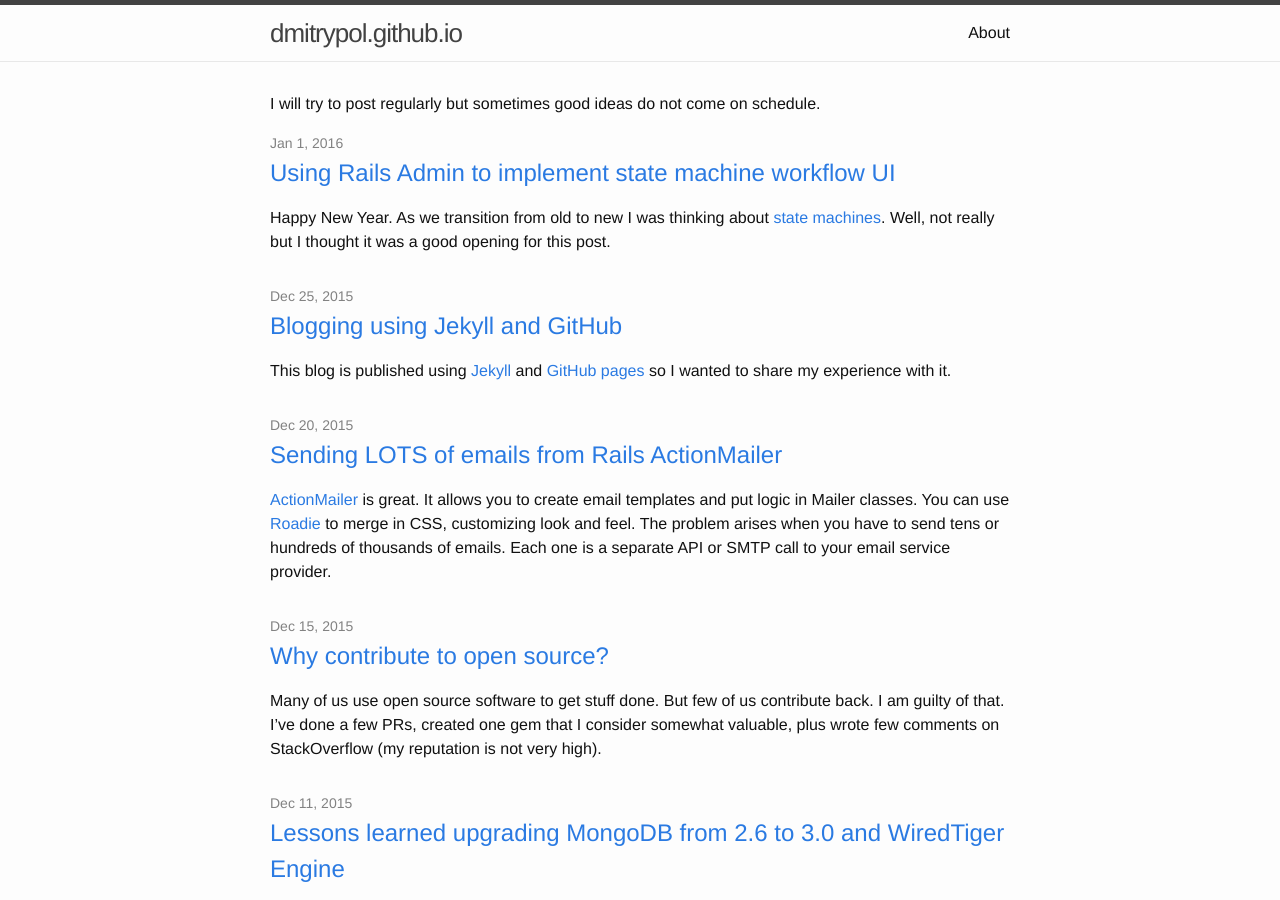
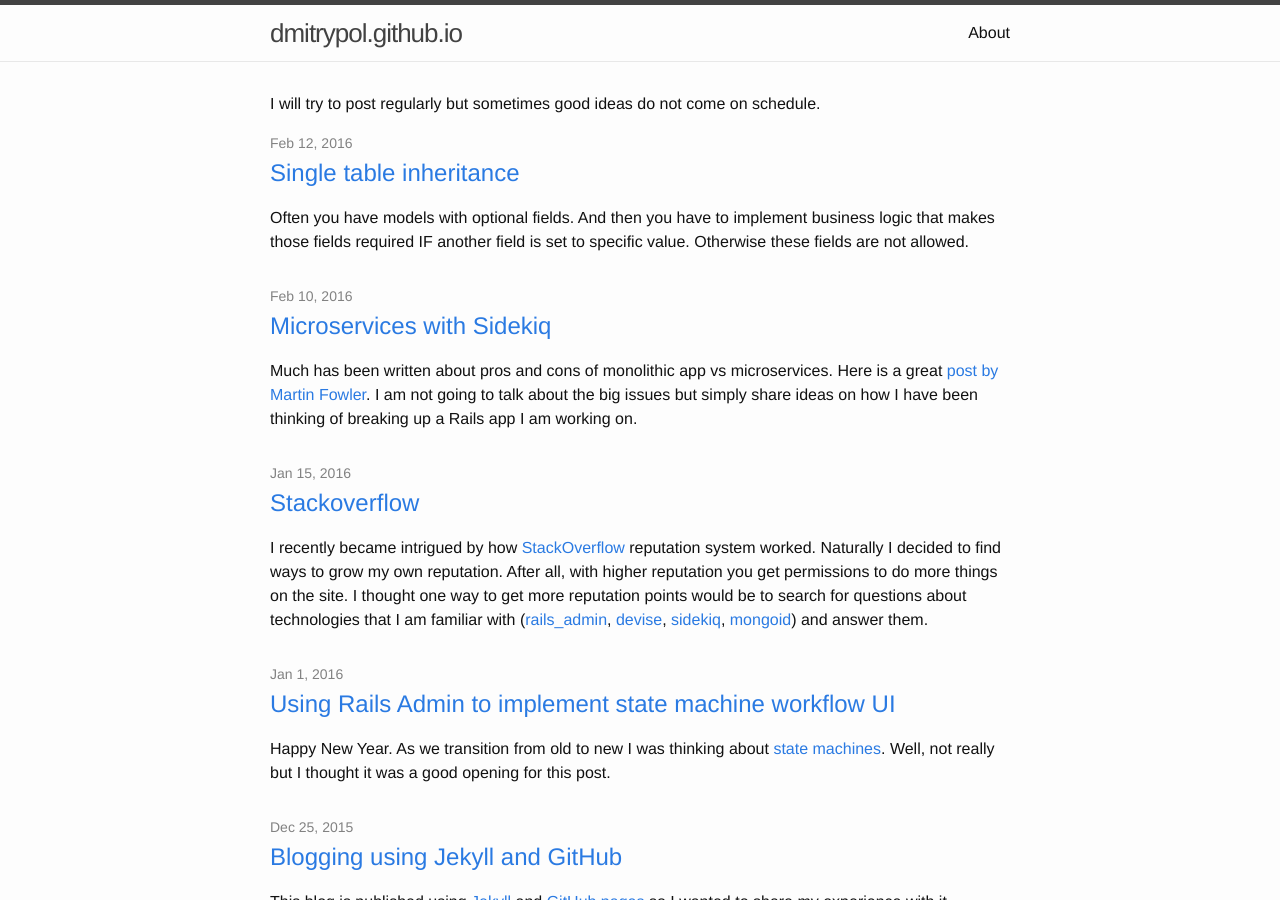
Before and after one commit to dmitrypol/dmitrypol.github.io, a Jekyll site: the page built from index.html, in a window 1280 px wide and 900 px high. Built offline with Jekyll 4.4.1, drawn with Linux system fonts in a browser that asks for light colours; comment, search, counter and statistics services are not loaded.

Commit message:
more posts

```diff
--- /dev/null
+++ b/_posts/2016-01-15-stackoverflow.md
@@ -0,0 +1,13 @@
+---
+title: "Stackoverflow"
+date: 2016-01-15
+categories:
+---
+
+I recently became intrigued by how [StackOverflow](http://stackoverflow.com/) reputation system worked.  Naturally I decided to find ways to grow my own reputation.  After all, with higher reputation you get permissions to do more things on the site.  I thought one way to get more reputation points would be to search for questions about technologies that I am familiar with ([rails_admin](https://github.com/sferik/rails_admin), [devise](https://github.com/plataformatec/devise), [sidekiq](https://github.com/mperham/sidekiq), [mongoid](https://github.com/mongodb/mongoid))  and answer them.
+
+I decided to spend an hour or two per week just looking through questions.  I found many questions where people were using these technologies in ways very different than I did.  So instead of easily being able to answer them it challenged me to think about new ways to using these technologies.  Also, whenever I was trying to something new and could not find existing question already answered I would post it myself.  The process of writing my question in consise and detailed manner actually helped me either solve the problem or think of new issues.
+
+Sometimes the answers provided by others to my questions helped me see entirely new solutions that can be applied in different areas (even if they did not answer my primary question).  And the best part is when you actually solve your own question a few weeks later and than you can post the answer yourself.
+
+So now I am seeing StackOverflow not as an easy way to copy and paste some code snippets but as a way to challenge myself to grow my knowledge to a deeper level.  Pretty short post but it was interesting to share my experience.
--- /dev/null
+++ b/_posts/2016-02-10-microservices.md
@@ -0,0 +1,62 @@
+---
+title: "Microservices with Sidekiq"
+date: 2016-02-10
+categories:
+---
+
+Much has been written about pros and cons of monolithic app vs microservices.  Here is a great [post by Martin Fowler](http://martinfowler.com/articles/microservice-trade-offs.html).  I am not going to talk about the big issues but simply share ideas on how I have been thinking of breaking up a Rails app I am working on.
+
+Most of these ideas are influenced by this [article](http://brandonhilkert.com/blog/sidekiq-as-a-microservice-message-queue/).  My post assumes you already extacted all necessary logic to your service objects and they are not dependent on your models.  One example of such process is sending out emails.  Each job contains all the necessary information (name, address, etc) that is needed to accomplish the task.
+
+Assuming the the main application is called Foo I created a new Rails project FooJobs.  In FooJobs I deleted all folders except app, bin, config and log.  Inside app folder I deleted everything except jobs and services.  The only gems inside the FooJobs Gemfile are specific to Sidekiq, Redis, Rspec and whatever else I to accomplish the task (talk to external APIs).  But there are no connections to the main DB so no need for Mongoid or ActiveRecord.  So the app is very small and simple.
+
+You may ask why even make it a Rails app?  I wanted to use [ActiveJob](http://edgeguides.rubyonrails.org/active_job_basics.html) and perhaps I might need to have Rake tasks in the future.  But there is no web interface so no need for controllers, helpers, templates, etc.  All admin tasks will be done via the main Foo app and I can use [Sidekiq web UI](https://github.com/mperham/sidekiq/wiki/Monitoring) from there.
+
+Inside Foo I created:
+{% highlight ruby %}
+# app/jobs/email_job.rb
+class EmailJob < ActiveJob::Base
+  queue_as :email
+  def perform(*args)
+  end
+end
+{% endhighlight %}
+
+You may notice that there is no actual code in that file.  But inside FooJobs application I have:
+{% highlight ruby %}
+# app/jobs/email_job.rb
+class EmailJob < ActiveJob::Base
+  queue_as :email
+  def perform(*args)
+    # keep the job small and put the logic in service objects, easier to test
+    EmailService.method1 args
+  end
+end
+# app/services/email_service.rb
+class EmailService
+  def self.method1 args
+    # do stuff here
+  end
+end
+# config/sidekiq.yml
+---
+:queues:
+  - email
+{% endhighlight %}
+
+Calling **rails r EmailJob.perform_later()** from Foo app will simply put in in Sidekiq queue :email.  Then Sidekiq daemon from FooJobs will pick it up (Sidekiq from Foo app is NOT watching queue :email)
+
+So what if you need to send some information from FooJobs back to Foo (like when you finished sending out all the emails in the queue)?  You can create this in FooJobs:
+{% highlight ruby %}
+# app/jobs/feedback_job.rb
+class FeedbackJob < ActiveJob::Base
+  queue_as :feedback
+  def perform(*args)
+  end
+end
+{% endhighlight %}
+Then in Foo you create app/jobs/feedback_job.rb and modify sidekiq.yml to watch queue :feedback.  Very loose integration.
+
+Another potential area where this solution could be valuable is when you have inbound messages.  You can have several simple web end points using [Sinatra](http://www.sinatrarb.com/).  All they do is put messages onto :inbound queue.  Main app Sidekiq watches :inbound queeue and processes messages (in this design the shared Redis instance could become a bottleneck).
+
+I am looking forward to actually implementing this approach in production when it becomes necessary.  For now, we are fine with monolith app.
--- /dev/null
+++ b/_posts/2016-02-12-single-table-inherit.md
@@ -0,0 +1,37 @@
+---
+title: "Single table inheritance"
+date: 2016-02-12
+categories:
+---
+
+Often you have models with optional fields. And then you have to implement business logic that makes those fields required IF another field is set to specific value.  Otherwise these fields are not allowed.
+
+{% highlight ruby %}
+class Mymodel
+  include Mongoid::Document
+  field :field1, type: String
+  field :opt_field1, type: String
+  validates :opt_field1, presence: true, if: Proc.new { |a| a.field1 == 'foo' }
+  validates :opt_field1, absence:  true, unless: Proc.new { |a| a.field1 == 'foo' }
+  ...
+end
+{% endhighlight %}
+It's pretty simple if you do it for one or two fields.  But often you need to build custom business logic around those fields and things get messy.
+
+One option is to split the logic between several classes.
+{% highlight ruby %}
+class Mymodel
+  include Mongoid::Document
+  field :field1, type: String
+  ...
+  # add common methods
+end
+class Mymodel2 < Mymodel
+  include Mongoid::Document
+  field :opt_field1, type: String
+  validates :opt_field1, presence: true
+  ...
+  # add custom methods or override the ones from Mymodel
+end
+{% endhighlight %}
+With Mongoid it will automatically create _type field.  With AR you will need to add the column manually.  But now all your records are stored in the same table and you can define commong behavior and fields in the base class.  You can read more [here](http://api.rubyonrails.org/classes/ActiveRecord/Inheritance.html) and [here](http://www.informit.com/articles/article.aspx?p=2220311&seqNum=4).
```
Also changed, not shown: _drafts/bleeding-edge-tech.md (+1 -1 lines), _drafts/first-gem.md (+1 -1 lines), _drafts/mongo-pgsql.md (added, +7 -0 lines), _drafts/mongo_pgsql.md (deleted, +0 -5 lines), _drafts/route-53-redirect.md (+1 -1 lines), _drafts/stackoverflow.md (deleted, +0 -9 lines), _drafts/why-i-blog.md (+1 -1 lines), _pages/search.md (+1 -1 lines).
